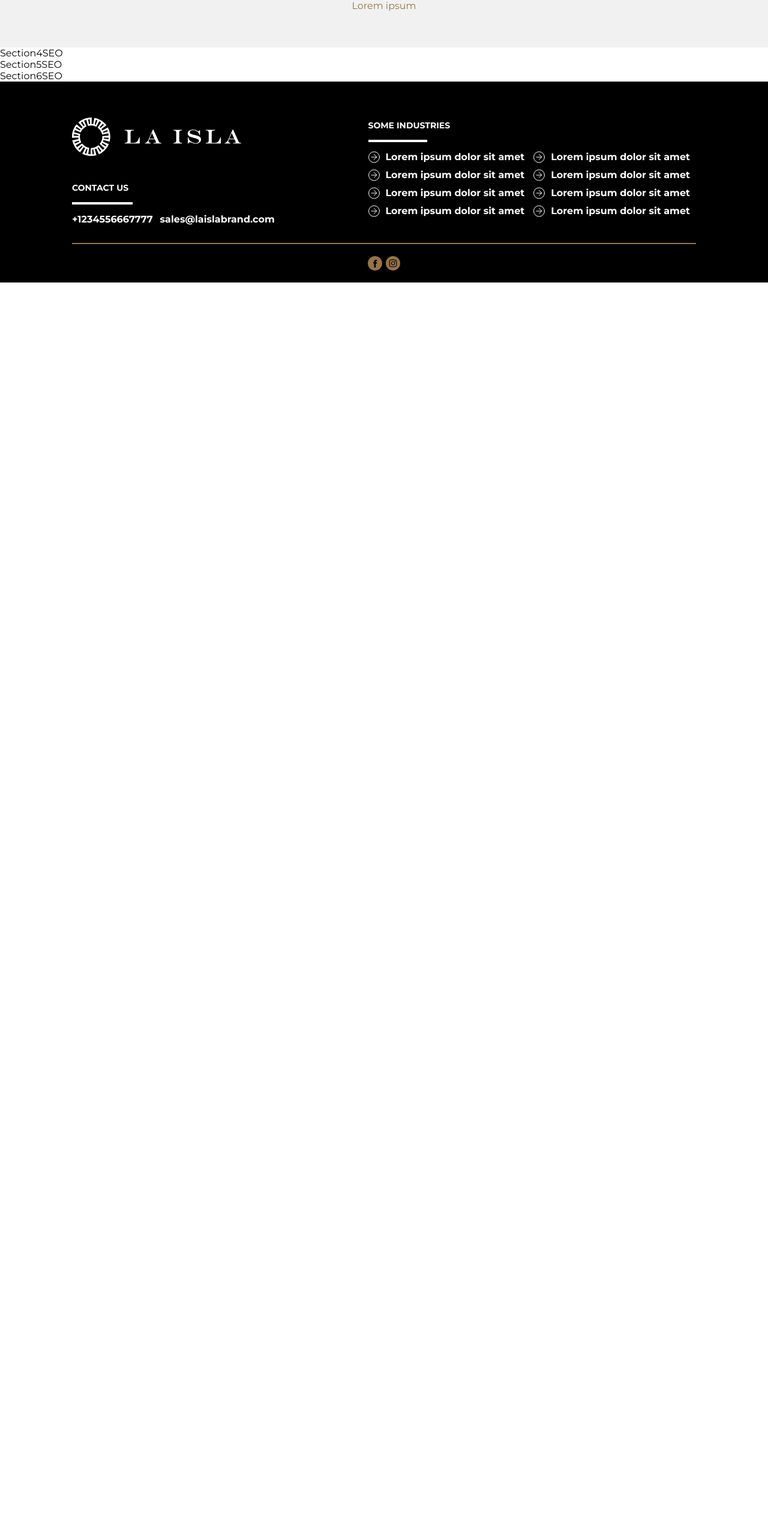
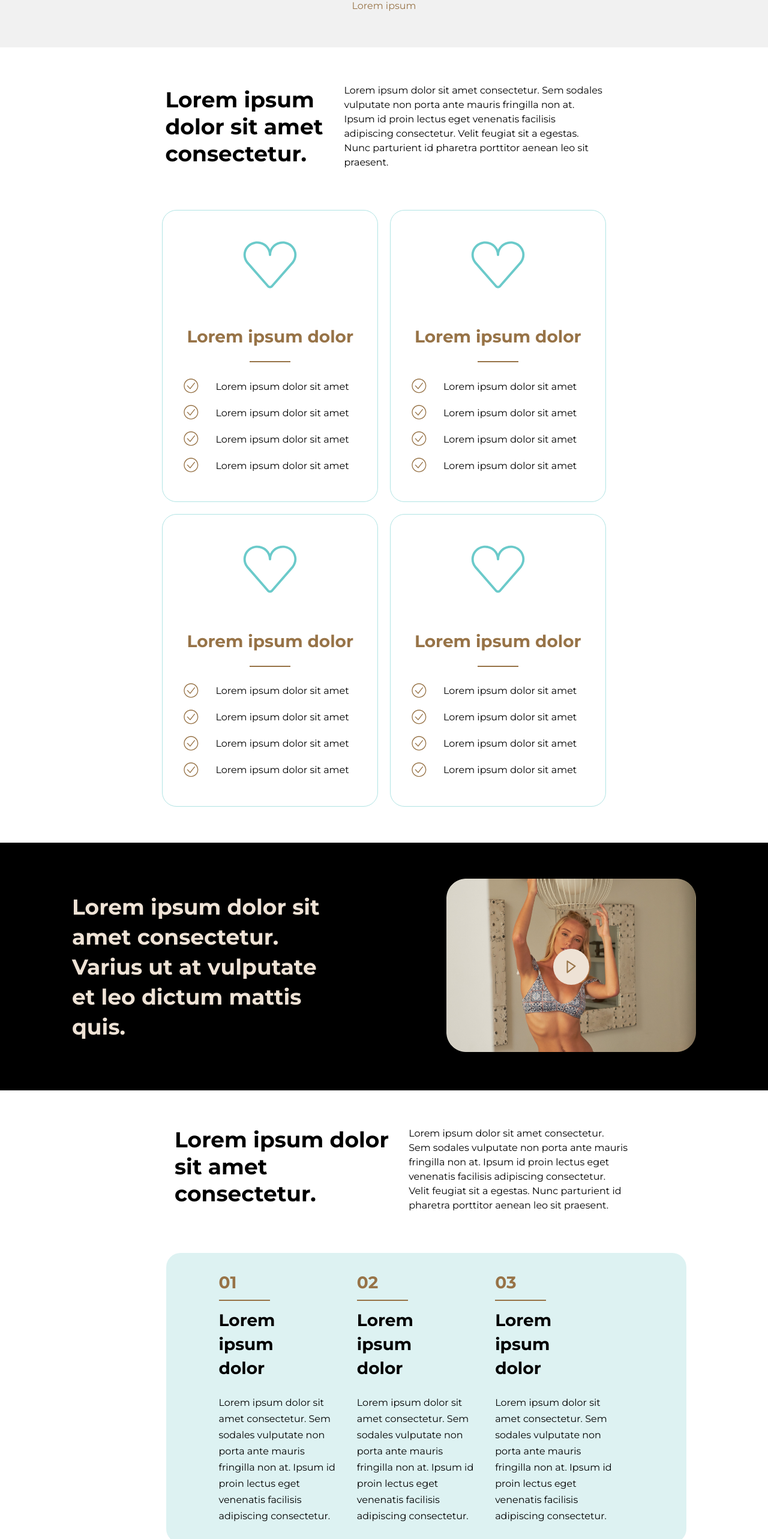
Before and after one commit to mactrix-markjohn/laisla, a React (Vite) app: page /laisla/Journal/SEO in a window 1280 px wide. Shown: the part 1120-3686 px from the top of the page at 60% size. Before the commit the page ends 1591 px from the top, so only its background shows below. Built offline with nearby package versions, Linux system fonts and the light colour scheme.

Commit message:
finished the seo page

```diff
--- a/src/Components/SEO/Section4SEO/Section4SEO.css
+++ b/src/Components/SEO/Section4SEO/Section4SEO.css
@@ -0,0 +1,84 @@
+.Section4SEO{
+    padding: 60px 200px;
+    background-color: #fff;
+    display: flex;
+    flex-direction: column;
+    justify-content: center;
+    align-items: center;
+
+}
+.Section4SEOTop{
+    display: flex;
+    align-items: center;
+    justify-content: center;
+    margin-bottom: 67px;
+
+}
+.Section4SEOTop h1{
+    width: 30%;
+    font-weight: 700;
+    font-size: 36px;
+    line-height: 45px;
+    text-align: start;
+    margin-right: 34px;
+}
+.Section4SEOTop p{
+    width: 49%;
+    font-weight: 400;
+    font-size: 16px;
+    line-height: 24px;
+    text-align: start;
+}
+.Section4SEOBottom{
+    display: grid;
+    grid-template-columns: 1fr 1fr;
+    gap: 20px;
+    width: 84%;
+}
+.seolist-format{
+    width: 100%;
+    background: #fff;
+    border-radius: 24px;
+    padding: 32px;
+    border: 1px solid #B1E4E4;
+    display: flex;
+    flex-direction: column;
+    justify-content: center;
+}
+.SEO4Listtop{
+    display: flex;
+    flex-direction: column;
+    align-items: center;
+
+}
+.Section4SEOListImg{
+    margin-bottom: 44px;
+    width: 40%;
+}
+.seolist-format h3{
+    color: #977347;
+    font-weight: 700;
+    font-size: 28px;
+    margin-bottom: 24px;
+    text-align: center;
+
+}
+.seolist-format hr{
+    margin-bottom: 24px;
+    border: 0.5px solid #977347;
+    width: 23%;
+}
+.SEO4List{
+    display: flex;
+    align-items: center;
+    margin-bottom: 12px;
+}
+.SEO4List img{
+    margin-right: 24px;
+
+}
+.SEO4List p{
+    text-align: start;
+    font-size: 16px;
+    font-weight: 400;
+}
--- a/src/Components/SEO/Section4SEO/Section4SEO.jsx
+++ b/src/Components/SEO/Section4SEO/Section4SEO.jsx
@@ -1,7 +1,76 @@
 import './Section4SEO.css'
+import heart from '../../../assets/Heart.svg'
+import check from '../../../assets/Check.svg'
+import { useState } from 'react'
+
 const Section4SEO = () => {
+  const [SEO_Data] = useState([
+    {
+      s_no:1,
+      s_heart:heart,
+      s_title:"Lorem ipsum dolor",
+      s_listitem:"Lorem ipsum dolor sit amet",
+      s_itemimage:check
+    },
+    {
+      s_no:2,
+      s_heart:heart,
+      s_title:"Lorem ipsum dolor",
+      s_listitem:"Lorem ipsum dolor sit amet",
+      s_itemimage:check
+    },
+    {
+      s_no:3,
+      s_heart:heart,
+      s_title:"Lorem ipsum dolor",
+      s_listitem:"Lorem ipsum dolor sit amet",
+      s_itemimage:check
+    },
+    {
+      s_no:4,
+      s_heart:heart,
+      s_title:"Lorem ipsum dolor",
+      s_listitem:"Lorem ipsum dolor sit amet",
+      s_itemimage:check
+    }
+  ])
+
+
   return (
-    <div>Section4SEO</div>
+    <div className='Section4SEO'>
+      <div className='Section4SEOTop'>
+        <h1>Lorem ipsum dolor sit amet consectetur.</h1>
+        <p>Lorem ipsum dolor sit amet consectetur. Sem sodales vulputate non porta ante mauris fringilla non at. Ipsum id proin lectus eget venenatis facilisis adipiscing consectetur. Velit feugiat sit a egestas. Nunc parturient id pharetra porttitor aenean leo sit praesent.</p>
+      </div>
+      <div className='Section4SEOBottom'>
+        {SEO_Data.map((seo,index)=>{
+          return <div key={index} className='seolist-format'>
+            <div className='SEO4Listtop'>
+              <img className='Section4SEOListImg' src={seo.s_heart} alt=''/>
+              <h3>{seo.s_title}</h3>
+              <hr/>
+            </div>
+
+            <div className='SEO4List'>
+              <img src={seo.s_itemimage} alt=''/>
+              <p>{seo.s_listitem}</p>
+            </div>
+            <div className='SEO4List'>
+              <img src={seo.s_itemimage} alt=''/>
+              <p>{seo.s_listitem}</p>
+            </div>
+            <div className='SEO4List'>
+              <img src={seo.s_itemimage} alt=''/>
+              <p>{seo.s_listitem}</p>
+            </div>
+            <div className='SEO4List'>
+              <img src={seo.s_itemimage} alt=''/>
+              <p>{seo.s_listitem}</p>
+            </div>
+          </div>
+        })}
+      </div>
+    </div>
   )
 }
 
--- a/src/Components/SEO/Section5SEO/Section5SEO.css
+++ b/src/Components/SEO/Section5SEO/Section5SEO.css
@@ -0,0 +1,33 @@
+.Section5SEO{
+    background-color: #000;
+    padding: 60px 120px;
+    display: flex;
+    align-items: center;
+    justify-content: space-between;
+
+}
+.Section5SEO h1{
+    font-weight: 700;
+    font-size: 36px;
+    color: #EEE2D5;
+    text-align: start;
+    line-height: 50px;
+    width: 43%;
+
+}
+.Section5SEOVideoZone{
+    flex-basis: 40%;
+    position: relative;
+}
+.Section5SEOImg{
+    width: 100%;
+
+}
+.Section5SEOPlay{
+    width: 60px;
+    position: absolute;
+    top: 50%;
+    left: 50%;
+    transform: translate(-50%,-50%);
+    cursor: pointer;
+}
--- a/src/Components/SEO/Section5SEO/Section5SEO.jsx
+++ b/src/Components/SEO/Section5SEO/Section5SEO.jsx
@@ -1,8 +1,19 @@
 import './Section5SEO.css'
+import modelradius from '../../../assets/seomodelradius.png'
+import play from '../../../assets/playseo.svg'
 
 const Section5SEO = () => {
   return (
-    <div>Section5SEO</div>
+    <div className='Section5SEO'>
+      <h1>
+        Lorem ipsum dolor sit amet consectetur. Varius ut at vulputate et leo dictum mattis quis.
+      </h1>
+      <div className='Section5SEOVideoZone'>
+        <img src={modelradius} className='Section5SEOImg'/>
+        <img src={play} className='Section5SEOPlay'/>
+
+      </div>
+    </div>
   )
 }
 
--- a/src/Components/SEO/Section6SEO/Section6SEO.css
+++ b/src/Components/SEO/Section6SEO/Section6SEO.css
@@ -0,0 +1,125 @@
+.Section6SEO{
+    padding-top: 60px;
+    padding-bottom: 60px;
+    padding-left: 200px;
+    padding-right: 60px;
+    background-color: #ffffff;
+    display: flex;
+    flex-direction: column;
+    justify-content: center;
+    align-items: center;
+
+}
+.Section6SEOTop{
+    display: flex;
+    align-items: start;
+    justify-content: start;
+    margin-left: 91px;
+    margin-bottom: 67px;
+
+}
+.Section6SEOTop h1{
+    width: 42%;
+    font-weight: 700;
+    font-size: 36px;
+    line-height: 45px;
+    text-align: start;
+    margin-right: 0px;
+}
+.Section6SEOTop p{
+    width: 39.3%;
+    font-weight: 400;
+    font-size: 16px;
+    line-height: 24px;
+    text-align: start;
+}
+
+
+
+.Section6SEOMiddle{
+    background-color: #DDF2F2;
+    padding: 32px 88px;
+    border-radius: 24px;
+    display: flex;
+    align-items: start;
+    justify-content: space-between;
+    width: 85%;
+    margin-bottom: 85px;
+}
+.Section6SEOItems{
+    display: flex;
+    flex-direction: column;
+    align-items: start;
+    justify-content: start;
+}
+.Section6SEOItems h1{
+    margin-bottom: 12px;
+    color: #977347;
+    font-weight: 700;
+    font-size: 28px;
+
+}
+.Section6SEOItems hr{
+    width: 37%;
+    margin-bottom: 12px;
+    border: 0.5px solid #977347;
+
+}
+.Section6SEOItems h2{
+    margin-bottom: 24px;
+    font-weight: 700;
+    font-size: 28px;
+    line-height: 40px;
+    width: 75%;
+
+}
+.Section6SEOItems p{
+    font-weight: 400;
+    font-size: 16px;
+    line-height: 27px;
+    width: 89%;
+}
+
+
+
+.Section6SEOBottom{
+    margin-left: 80px;
+    margin-right: 80px;
+
+}
+.Section6SEOEndContent{
+    display: flex;
+    align-items: center;
+    justify-content: start;
+
+}
+.Section6SEOEndContent h1{
+    width: 85%;
+    font-weight: 700;
+    font-size: 36px;
+    line-height: 48px;
+}
+.Section6SEOTDAList{
+    width: 100%;
+}
+.Section6SEOTextDownArrow{
+    display: flex;
+    align-items: center;
+    justify-content: space-between;
+    background-color: #F1F1F1;
+    border-radius: 14px;
+    padding: 16px 24px;
+    margin-bottom: 16px;
+
+}
+.Section6SEOTextDownArrow p{
+    font-weight: 700;
+    font-size: 16px;
+}
+.Section6SEOTextDownArrow img{
+
+}
+.Section6SEOSpace{
+    margin-bottom: 80px;
+
+}
--- a/src/Components/SEO/Section6SEO/Section6SEO.jsx
+++ b/src/Components/SEO/Section6SEO/Section6SEO.jsx
@@ -1,8 +1,71 @@
 import './Section6SEO.css'
+import downarrow from '../../../assets/PrevDown.svg'
 
 const Section6SEO = () => {
   return (
-    <div>Section6SEO</div>
+    <div className='Section6SEO'>
+      <div className='Section6SEOTop'>
+        <h1>Lorem ipsum dolor sit amet consectetur.</h1>
+        <p>Lorem ipsum dolor sit amet consectetur. Sem sodales vulputate non porta ante mauris fringilla non at. Ipsum id proin lectus eget venenatis facilisis adipiscing consectetur. Velit feugiat sit a egestas. Nunc parturient id pharetra porttitor aenean leo sit praesent.</p>
+      </div>
+
+      <div className='Section6SEOMiddle'>
+        <div className='Section6SEOItems'>
+          <h1>01</h1>
+          <hr/>
+          <h2>Lorem ipsum dolor</h2>
+          <p>Lorem ipsum dolor sit amet consectetur. Sem sodales vulputate non porta ante mauris fringilla non at. Ipsum id proin lectus eget venenatis facilisis adipiscing consectetur.</p>
+        </div>
+        <div className='Section6SEOItems'>
+          <h1>02</h1>
+          <hr/>
+          <h2>Lorem ipsum dolor</h2>
+          <p>Lorem ipsum dolor sit amet consectetur. Sem sodales vulputate non porta ante mauris fringilla non at. Ipsum id proin lectus eget venenatis facilisis adipiscing consectetur.</p>
+        </div>
+        <div className='Section6SEOItems'>
+          <h1>03</h1>
+          <hr/>
+          <h2>Lorem ipsum dolor</h2>
+          <p>Lorem ipsum dolor sit amet consectetur. Sem sodales vulputate non porta ante mauris fringilla non at. Ipsum id proin lectus eget venenatis facilisis adipiscing consectetur.</p>
+        </div>
+      </div>
+
+      <div className='Section6SEOBottom'>
+        <div className='Section6SEOEndContent'>
+          <h1>Lorem ipsum dolor sit amet consectetur. Malesuada nunc amet</h1>
+          <div className='Section6SEOTDAList'>
+            <div className='Section6SEOTextDownArrow'>
+              <p>Lorem ipsum dolor sit amet</p>
+              <img src={downarrow} alt=''/>
+            </div>
+            <div className='Section6SEOTextDownArrow'>
+              <p>Lorem ipsum dolor sit amet</p>
+              <img src={downarrow} alt=''/>
+            </div>
+            <div className='Section6SEOTextDownArrow'>
+              <p>Lorem ipsum dolor sit amet</p>
+              <img src={downarrow} alt=''/>
+            </div>
+          </div>
+        </div>
+        <div className='Section6SEOSpace'/>
+        <div className='Section6SEOEndContent'>
+          <h1>Lorem ipsum dolor sit amet consectetur. Malesuada nunc amet</h1>
+          <div className='Section6SEOTDAList'>
+            <div className='Section6SEOTextDownArrow'>
+              <p>Lorem ipsum dolor sit amet</p>
+              <img src={downarrow} alt=''/>
+            </div>
+            <div className='Section6SEOTextDownArrow'>
+              <p>Lorem ipsum dolor sit amet</p>
+              <img src={downarrow} alt=''/>
+            </div>
+          </div>
+        </div>
+      </div>
+
+
+    </div>
   )
 }
 
```
